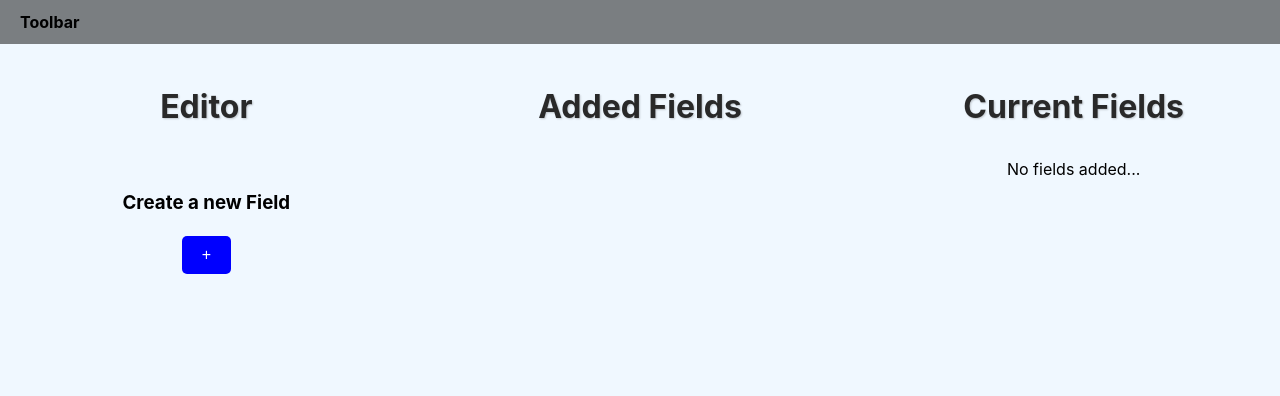
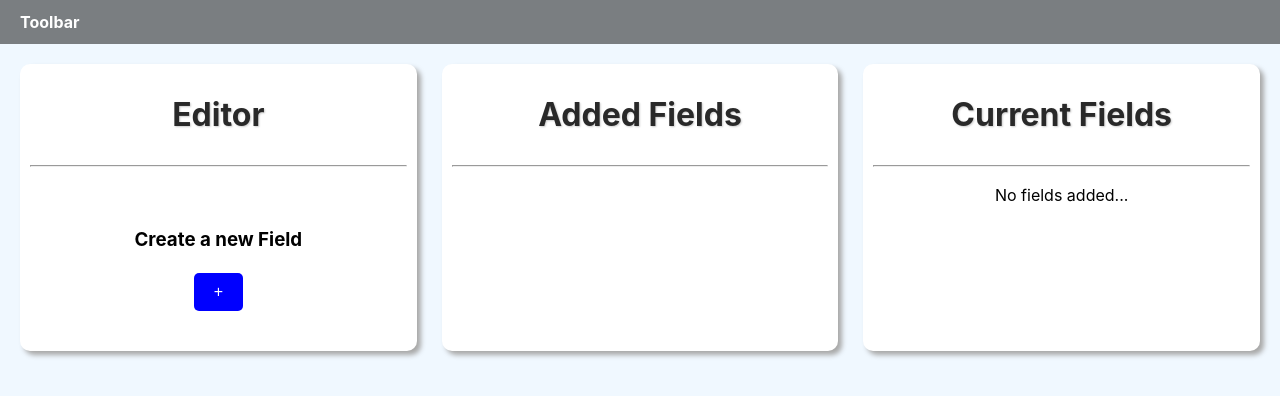
Before and after one commit to DrFidget/dynamic-form, a React (Vite) app: page /editor in a window 1280 px wide. Shown: the top 396 px of the page. Built offline with nearby package versions, Linux system fonts and the light colour scheme.

Commit message:
style changes

```diff
--- a/ServiceLayer/Theme/myStyles.css
+++ b/ServiceLayer/Theme/myStyles.css
@@ -6,10 +6,12 @@
     border: 1px solid #ccc;
     border-radius: 5px;
     margin-bottom: 10px;
+    /* background-color: #23243B; */
 }
 
 /* Container for all input types */
 .custom_Input_container {
+    /* color: white; */
     display: flex;
     flex-direction: column;
     margin-bottom: 20px;
--- a/src/index.css
+++ b/src/index.css
@@ -23,6 +23,7 @@ a:hover {
 body {
   margin: 0;
   padding: 0;
+  color: white;
   background-color: #f0f8ff;
 }
 /*
--- a/src2/compoenents/Modal.tsx
+++ b/src2/compoenents/Modal.tsx
@@ -26,18 +26,19 @@ const Modal: React.FC<ModalProps> = ({
         backgroundColor: "rgba(0, 0, 0, 0.5)",
         display: "flex",
         justifyContent: "center",
-        // alignItems: "center",
+        alignItems: "center",
       }}
       onClick={onClose}
     >
       <div
         style={{
           backgroundColor: "white",
-          width: "60vw",
+          width: "70vw",
+          height: "90vh",
           padding: "20px",
           borderRadius: "8px",
           boxShadow: "0px 0px 10px rgba(0, 0, 0, 0.3)",
-          overflowY: "scroll",
+          overflowY: "auto",
         }}
         onClick={(e) => e.stopPropagation()}
       >
--- a/src2/pages/editor/AddedFields/AddedFields.tsx
+++ b/src2/pages/editor/AddedFields/AddedFields.tsx
@@ -11,7 +11,7 @@ const AddedFields = ({ ListOfFields, onDelete, onEdit }: Props) => {
   return (
     <div className={styles.container}>
       <h2 className={styles.h2}>Added Fields</h2>
-
+      <hr />
       {ListOfFields.length > 0
         ? ListOfFields.map((e, k) => (
             <Card
--- a/src2/pages/editor/View/MultipleFieldsView/MultipleFieldsView.tsx
+++ b/src2/pages/editor/View/MultipleFieldsView/MultipleFieldsView.tsx
@@ -9,6 +9,7 @@ const MultipleFieldsView = ({ ListOfFields }: Props) => {
   return (
     <div>
       <h2 className={styles.h2}>Current Fields</h2>
+      <hr />
       {ListOfFields.length > 0 ? (
         <FormLoader
           FormSchema={ListOfFields}
--- a/src2/pages/editor/View/SingleFieldView/SingleFieldView.tsx
+++ b/src2/pages/editor/View/SingleFieldView/SingleFieldView.tsx
@@ -27,7 +27,7 @@ const FormView = () => {
   return (
     <div>
       <h2 className={styles.h2}>View</h2>
-
+      <hr />
       {singleField.length > 0 && (
         <FormLoader
           FormSchema={singleField}
--- a/src2/pages/editor/editor.module.css
+++ b/src2/pages/editor/editor.module.css
@@ -19,16 +19,17 @@
     gap: 25px;
     /* height: 100%;
     width: 100%; */
-    padding: 2px;
+    padding: 20px;
 }
 
 .flexContainerDiv {
-    padding: 10px;
+    padding-inline: 10px;
     flex: 1; /* Equal spacing */
     width: 100%; /* Full width */
-    height: 100%; /* Full height */
+    /* height: 100%; Full height */
     color: black;
     /* border: 1px solid black; */
-
-    /* background-color: rgb(92, 92, 92); */
+    border-radius: 10px;
+    background-color: #FFFFFF;
+    box-shadow: 4px 4px 5px  #a8a8a8;
 }
--- a/src2/pages/editor/fieldsEditing/FieldEditingIndex.tsx
+++ b/src2/pages/editor/fieldsEditing/FieldEditingIndex.tsx
@@ -38,7 +38,7 @@ const FieldEditingIndex = ({
       {!adding && (
         <>
           <h2 className={`${styles.h2}`}>Editor</h2>
-
+          <hr />
           <div
             style={{
               display: "flex",
--- a/src2/pages/editor/fieldsEditing/FieldMaker.tsx
+++ b/src2/pages/editor/fieldsEditing/FieldMaker.tsx
@@ -47,6 +47,7 @@ const FieldMaker = ({ styles: st, ButtonProps, PreBuiltField }: Props) => {
   return (
     <div style={{ ...st }}>
       <h2 className={`${styles.h2}`}>Create a new Field</h2>
+      <hr />
       <div style={{ display: "flex", flexDirection: "column", gap: "15px" }}>
         <Collapsible
           isOpen={inputMode.required}
```
